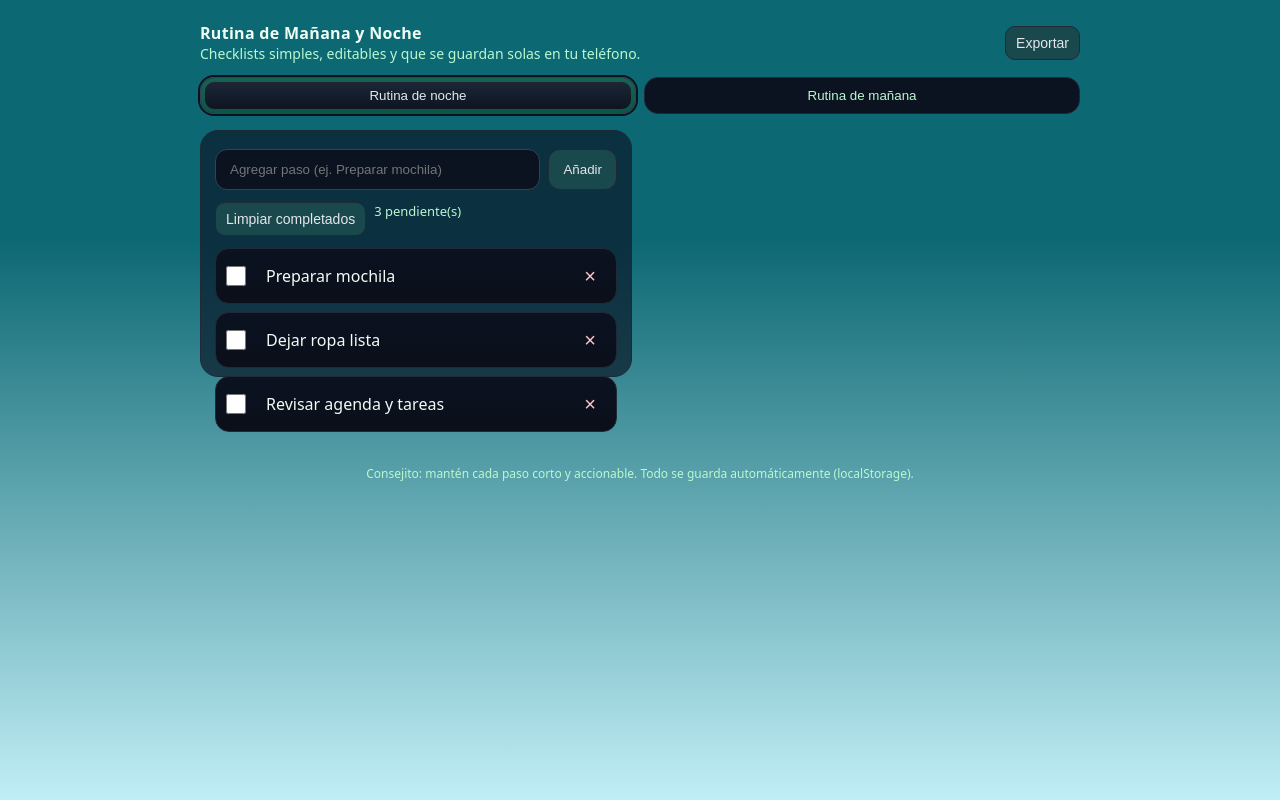
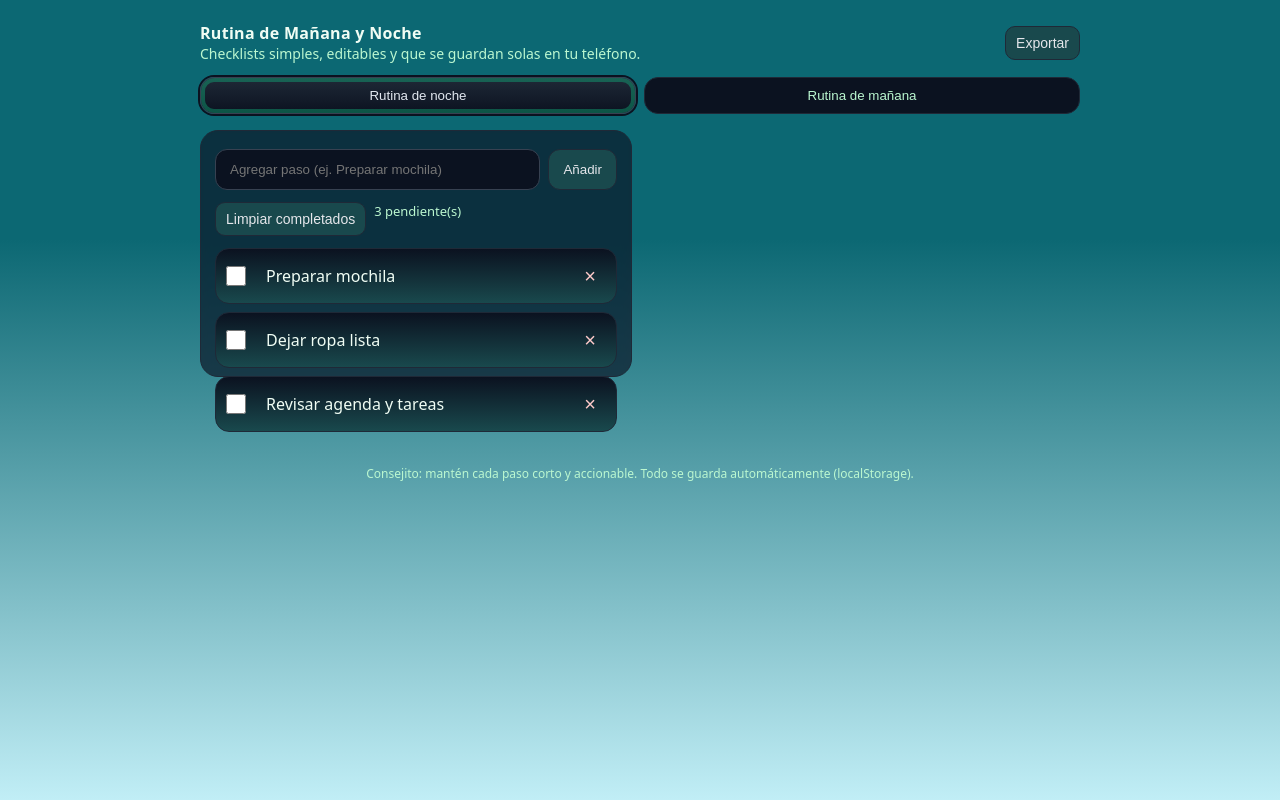
Before and after one commit to Anais003/rutinas, a plain HTML site: page index.html in a window 1280 px wide. Drawn offline with Linux system fonts and the light colour scheme.

Commit message:
Update index.html

```diff
--- a/index.html
+++ b/index.html
@@ -44,7 +44,7 @@
     ul{list-style:none;margin:0;padding:0;display:grid;gap:8px}
     li{
       display:grid;grid-template-columns:28px 1fr 36px;gap:8px;align-items:center;
-      border:1px solid #1f2937;background:linear-gradient(180deg,#0b1220,#0a0f1a);border-radius:14px; padding:8px 8px 8px 6px
+      border:1px solid #1f2937;background:linear-gradient(180deg,#0b1220,#19494D);border-radius:14px; padding:8px 8px 8px 6px
     }
     .chk{width:20px;height:20px}
     .text[contenteditable]{outline:none;border-radius:8px;padding:8px}
```
